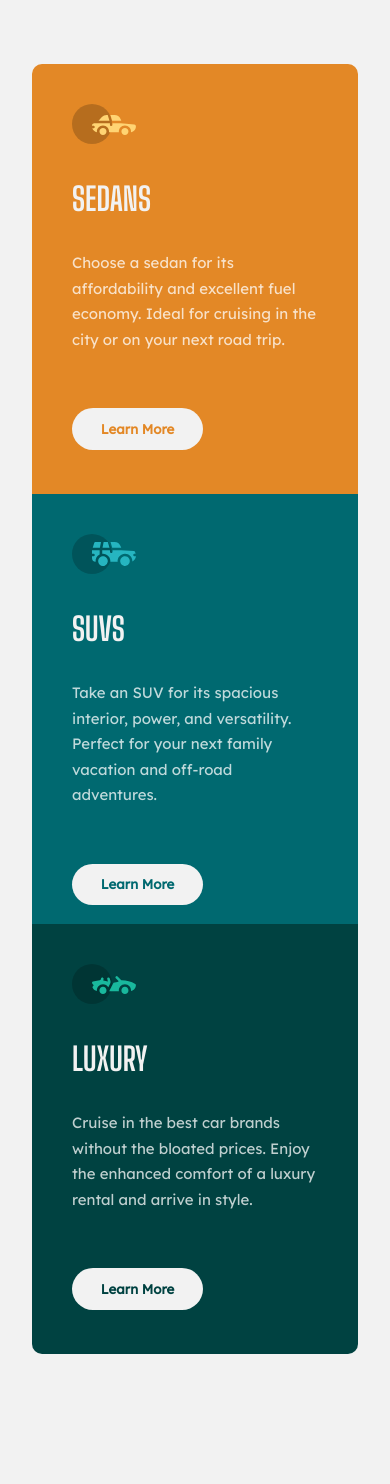
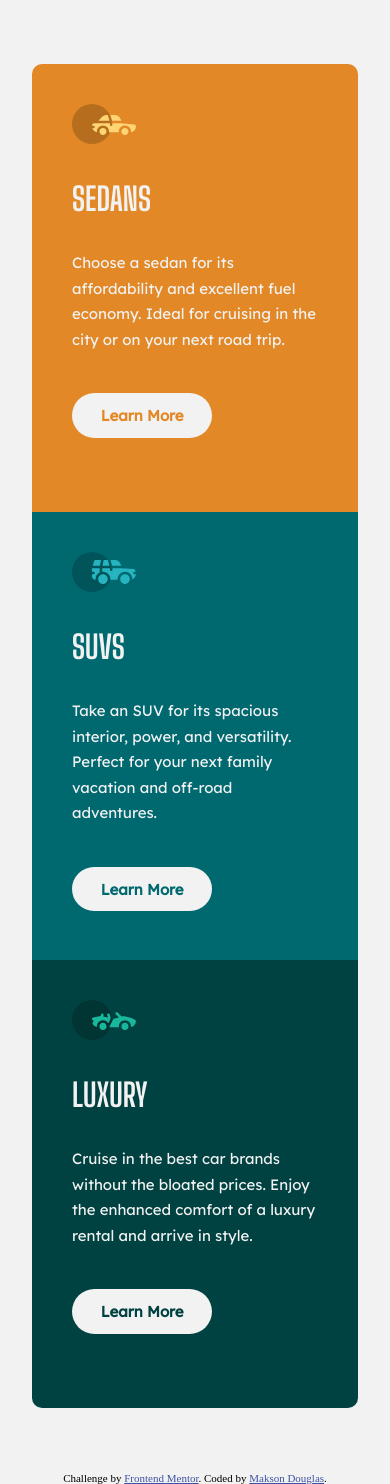
Before and after one commit to Makson19/3-column-preview-card, a plain HTML site: page index.html in a window 390 px wide. Before the commit the page ends 1418 px from the top, so only its background shows below. Drawn offline with Linux system fonts and the light colour scheme.

Commit message:
update mobile-first

```diff
--- a/css/style.css
+++ b/css/style.css
@@ -17,75 +17,71 @@
     --font-text: 'Lexend Deca', sans-serif;
 }
 
-
 body {
     min-height: 100vh;
-    width: 100%;
+    background-color: var(--light-gray);
     font-size: 15px;
-    background-color: var(--light-gray);
     display: flex;
+    flex-direction: column;
     justify-content: center;
     align-items: center;
 }
 
-/* ====== CONTAINER ====== */
+/* ===== CONTAINER ===== */
 .card-container {
-    display: flex;
-    justify-content: center;
-    align-items: center;
-    max-width: 870px;
+    margin: 4rem 2rem;
 }
 
 .card-container .card {
-    height: 500px;
-    padding: 2.5rem;
+    padding: 2.5rem 2.5rem 0 2.5rem;
+    height: 28rem;
 }
 
-/* ===== Headings ==== */
+/* ===== Headings ===== */
 .card h1 {
+    font-family: var(--font-title);
+    font-size: 2rem;
+    font-weight: 700;
+    text-transform: uppercase;
     color: var(--light-gray);
-    text-transform: uppercase;
-    font-family: var(--font-title);
-    font-weight: 700;
-    font-size: 2rem;
     margin: 2rem 0;
 }
 
 /* ===== Paragraphs ===== */
 .card p {
-    color: var(--transparent-white);
-    line-height: 1.7;
     font-family: var(--font-text);
     font-weight: 400;
-    max-width: 600px;
-    max-height: 128px;
-    margin: 2rem 0;
+    line-height: 1.7;
+    color: var(--light-gray);
+    max-width: 38rem;
+    max-height: 8.53rem;
+    margin-bottom: 22%;
 }
 
 /* ===== Buttons ===== */
-.card button {
+.card a {
     background-color: var(--light-gray);
     padding: 0.8rem 1.8rem;
     border: none;
     border-radius : 32px;
     font-family: var(--font-text);
     font-weight: bold;
+    text-decoration: none;
     cursor: pointer;
-    margin: 3rem 0 auto 0;
 }
 
 /* ===== Container Sedans ===== */
 .sedans {
     background-color: var(--orange);
     border-top-left-radius: 10px;
-    border-bottom-left-radius: 10px;
+    border-top-right-radius: 10px;
 }
 
-.sedans button {
+.sedans a {
     color: var(--orange);
 }
 
-.sedans button:hover {
+.sedans a:hover {
     background-color: var(--orange);
     color: var(--light-gray);
     border: 2px solid var(--light-gray);
@@ -97,11 +93,11 @@ body {
     background-color: var(--dark-cyan);
 }
 
-.suvs button {
+.suvs a {
     color: var(--dark-cyan);
 }
 
-.suvs button:hover {
+.suvs a:hover {
     background-color: var(--dark-cyan);
     color: var(--light-gray);
     border: 2px solid var(--light-gray);
@@ -111,66 +107,22 @@ body {
 /* ===== Container Luxury ===== */
 .luxury {
     background-color: var(--very-dark-cyan);
-    border-top-right-radius: 10px;
+    border-bottom-left-radius: 10px;
     border-bottom-right-radius: 10px;
 }
 
-.luxury button {
+.luxury a {
     color: var(--very-dark-cyan);
 }
 
-.luxury button:hover {
+.luxury a:hover {
     background-color: var(--very-dark-cyan);
     color: var(--light-gray);
     border: 2px solid var(--light-gray);
     transition: all 200ms ease;
 }
 
-/* ===== MEDIA QUERIES ===== */
-@media (max-width: 912px){
-    .card-container {
-        flex-direction: column;
-        width: 700px;
-        margin: 4rem 2rem;
-        min-height: 300px;
-    }
-
-    .card-container .card {
-        height: 430px;
-    }
-
-    .card button {
-        margin-top: 1.5rem;
-    }
-
-    .sedans {
-        border-bottom-left-radius: 0;
-        border-top-right-radius: 10px;
-    }
-
-    .luxury {
-        border-top-right-radius: 0;
-        border-bottom-left-radius: 10px;;
-    }
-}
-
-@media (max-width: 375px){
-    .card-container .card {
-        height: 420px;
-    }
-
-    .card p {
-        margin: 1.2rem 0;
-    }
-
-    .card button {
-        margin-top: 1.1rem;
-    }
-}
-
-
-
-/*
+/* ===== FOOTER ===== */
 .attribution {
     font-size: 11px;
     text-align: center;
@@ -179,4 +131,33 @@ body {
 .attribution a {
     color: hsl(228, 45%, 44%);
 }
-*/
+
+
+/* ===== MEDIA QUERIES ===== */
+@media (min-width: 911px) {
+    .card-container {
+        display: flex;
+        justify-content: center;
+        align-items: center;
+        max-width: 54.5rem;
+        margin: 0;
+    }
+
+    .card-container .card {
+        min-height: 32rem;
+    }
+
+    .card p {
+        margin-bottom: 45%;
+    }
+
+    .sedans {
+        border-top-right-radius: 0;
+        border-bottom-left-radius: 10px;
+    }
+
+    .luxury {
+        border-bottom-left-radius: 0;
+        border-top-right-radius: 10px;
+    }
+}
--- a/index.html
+++ b/index.html
@@ -2,8 +2,8 @@
 <html lang="en">
 <head>
     <meta charset="UTF-8">
-  <meta name="viewport" content="width=device-width, initial-scale=1.0"> <!-- displays site properly based on user's device -->
-
+    <meta http-equiv="X-UA-Compatible" content="IE=edge">
+    <meta name="viewport" content="width=device-width, initial-scale=1.0">
     <link rel="icon" type="image/png" sizes="32x32" href="./images/favicon-32x32.png">
 
     <!-- CSS -->
@@ -15,44 +15,42 @@
     <link href="https://fonts.googleapis.com/css2?family=Big+Shoulders+Display:wght@700&family=Lexend+Deca&display=swap" rel="stylesheet">
 
     <title>Frontend Mentor | 3-column preview card component</title>
-
 </head>
 <body>
 
     <main class="card-container">
         <section class="card sedans">
-      <img src="images/icon-sedans.svg" alt="Sedans">
+            <img src="images/icon-sedans.svg" alt="">
             <h1>Sedans</h1>
             <p>
                 Choose a sedan for its affordability and excellent fuel economy. Ideal for cruising in the city or on your next road trip.
             </p>
-      <button>Learn More</button>
+            <a href="#">Learn More</a>
         </section>
 
         <section class="card suvs">
-      <img src="images/icon-suvs.svg" alt="SUVs">
+            <img src="images/icon-suvs.svg" alt="">
             <h1>SUVs</h1>
             <p>
               Take an SUV for its spacious interior, power, and versatility. Perfect for your next family vacation and off-road adventures.
             </p>
-      <button>Learn More</button>
+            <a href="#">Learn More</a>
         </section>
 
         <section class="card luxury">
-      <img src="images/icon-luxury.svg" alt="Luxury">
+            <img src="images/icon-luxury.svg" alt="">
             <h1>Luxury</h1>
             <p>
               Cruise in the best car brands without the bloated prices. Enjoy the enhanced comfort of a luxury rental and arrive in style.
             </p>
-      <button>Learn More</button>
+            <a href="#">Learn More</a>
         </section>
     </main>
 
-<!--
     <footer class="attribution">
         Challenge by <a href="https://www.frontendmentor.io?ref=challenge" target="_blank">Frontend Mentor</a>.
-    Coded by <a href="#">Makson Douglas</a>.
+        Coded by <a href="https://github.com/Makson19" target="_blank">Makson Douglas</a>.
     </footer>
--->
+
 </body>
 </html>
```
Also changed, not shown: screeenshot.png (added), screenshot.PNG (deleted), 1 other file. Lines whose indentation alone changed are shown as unchanged.
